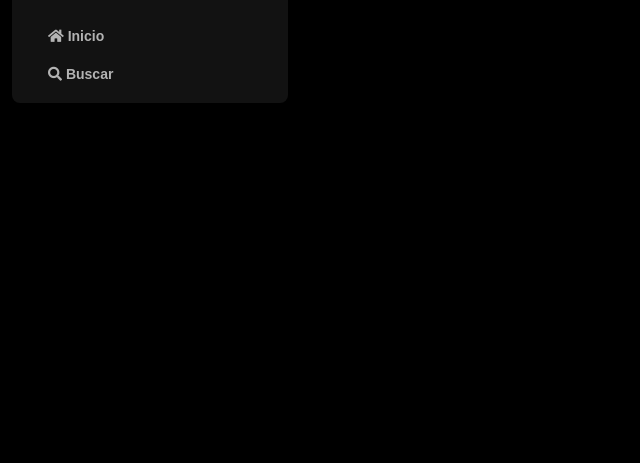
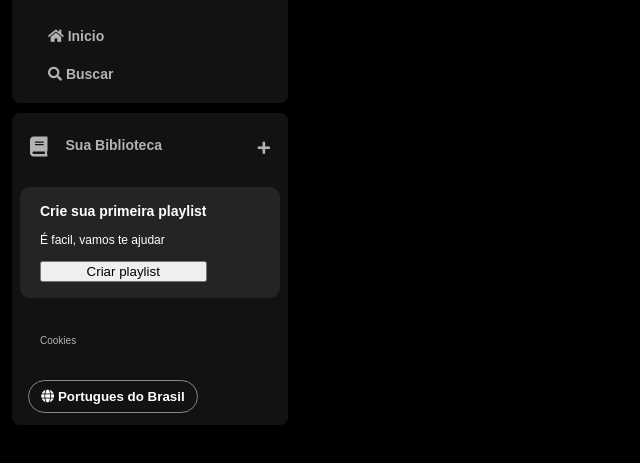
Before and after one commit to pedrojunior079/spotify-imersao-alura, a plain HTML site: page index.html in a window 1280 px wide. Shown: the part 75-538 px from the top of the page, without its empty margins (0-640 px from the left). Drawn offline with Linux system fonts and the light colour scheme.

Commit message:
Aula02: Estilo Avançado: Transformando Layouts

```diff
--- a/index.html
+++ b/index.html
@@ -17,8 +17,7 @@
                 <img src="./assets/icons/logo-spotify.png" alt="logo-spotify"/>
                </a>
             </div>
-            <div>
-               <ul>
+              <ul>
                 <li>
                   <a href="">
                     <span class="fa fa-home"></span>
@@ -31,9 +30,38 @@
                   <span>Buscar</span>
                   </a>
                 </li>
-                </ul>
-            </div>
+              </ul>
         </nav>
+        <div class="library">
+           <div class="library__content">
+              <button class="library__button">
+                <span class=" fa fas fa-book"></span>
+                <span>Sua Biblioteca</span>
+              </button>
+              <span class="fa fa-plus"></span>
+           </div>
+
+           <section class="section-playlist">
+              <div class="section-playlist__content">
+                 <span class="text title">Crie sua primeira playlist</span>
+                 <span class="text subtitle">É facil, vamos te ajudar</span>
+                 <button class="section-playlist__button">
+                     <span>Criar playlist</span>
+                 </button>
+              </div>
+           </section>
+
+           <div class="cookies">
+             <a href="">Cookies</a>
+           </div>
+
+           <div class="languages">
+              <button class="languages__button">
+                  <span class="fa fa-globe"></span>
+                  <span>Portugues do Brasil</span>
+              </button>
+           </div>
+        </div>
     </div>
 </body>
 </html>
--- a/styles.css
+++ b/styles.css
@@ -44,3 +44,126 @@ body{
   font-size: 14px;
   font-family: "DM Sans", sans-serif;
 }
+
+.library{
+  background-color: #121212;
+  border-radius: 8px;
+  display: flex;
+  justify-content: space-between;
+  flex-direction: column;
+  padding: 4px 8px;
+  color: #b3b3b3;
+  font-weight: 600;
+  font-size: 14px;
+  margin-top: 10px;
+}
+
+.library .library__content{
+  display: flex;
+  justify-content: space-between;
+}
+
+.library .library__button{
+  display: flex;
+  margin-right: 10px;
+  color: #b3b3b3;
+  background-color: transparent;
+  border: 0px;
+  font-size: 14px;
+  font-weight: 700;
+  font-family: "DM Sans", sans-serif;
+  text-align: center;
+  text-decoration: none;
+  text-transform: none;
+  padding: 20px 10px;
+}
+
+.library .library__button .fa{
+  font-size: 20px;
+  margin-right: 10px;
+  font-weight: 300;
+  padding-right: 8px;
+}
+
+.library .library__content .fa-plus{
+  margin: 24px 10px;
+}
+
+.section-playlist{
+  display: flex;
+  align-items: flex-start;
+  justify-content: space-between;
+  gap: 20px;
+  background-color: #242424;
+  color: #b3b3b3;
+  font-weight: 600;
+  font-size: 14px;
+  margin: 8px 0px;
+  padding: 16px 20px;
+  border-radius: 10px;
+}
+
+.section-playlist .section-playlist__content{
+  display: flex;
+  flex-direction: column;
+}
+
+.section-playlist__content .text{
+  padding-bottom: 14px;
+  color: #fff;
+  font-family: "DM Sans", sans-serif;
+}
+
+.section-playlist__content .title{
+  font-weight: 700;
+}
+
+.section-playlist__content .subtitle{
+  font-weight: 500;
+  font-size: 12px;
+}
+
+.section-playlist__content .section-playlist__content__button{
+  display: flex;
+  justify-content: center;
+  background-color: #fff;
+  color: #000;
+  border-radius: 20px;
+  font-size: 12px;
+  font-weight: 700;
+  font-family: "DM Sans", sans-serif;
+  text-decoration: none;
+  text-transform: none;
+  padding: 10px;
+  margin-top: 12px;
+  border: 0px;
+  width: 113px;
+}
+
+.sidebar .cookies{
+  margin: 25px 20px;
+}
+
+.sidebar .cookies a{
+  color: #b3b3b3;
+  font-weight: 500;
+  font-size: 10px;
+  text-decoration: none;
+}
+
+.sidebar .cookies a:hover{
+  text-decoration: underline;
+}
+
+.languages .languages__button{
+  align-items: center;
+  background-color: transparent;
+  border: 1px solid #878787;
+  color: #fff;
+  font-weight: bold;
+  cursor: pointer;
+  width: 170px;
+  margin: 8px;
+  padding: 8px;
+  border-radius: 20px;
+}
```
